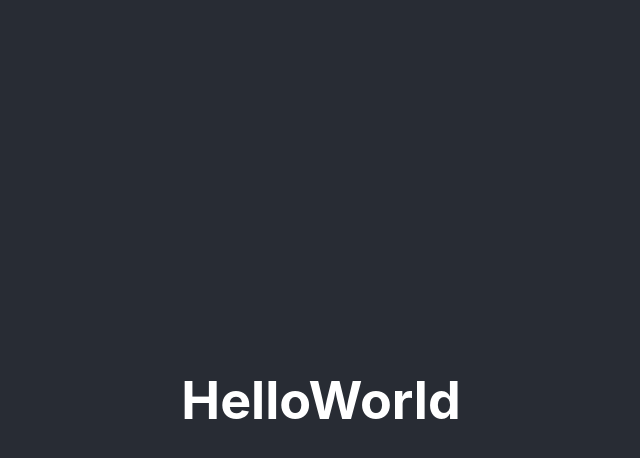
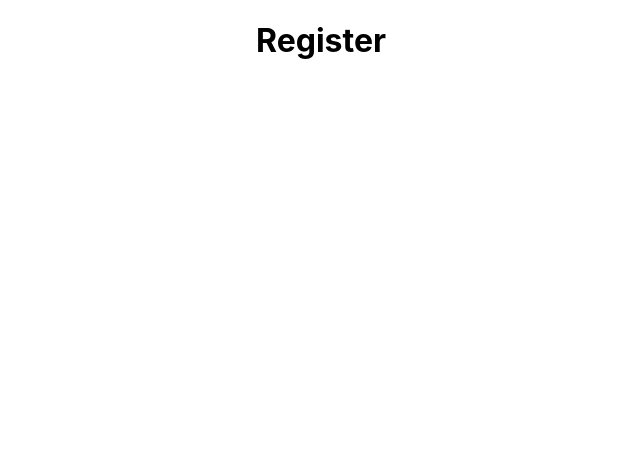
Before and after one commit to v1szk1s/aruba-frontend, a React (Create React App) app in the folder aruba-client/: page /register in a window 1280 px wide. Shown: the top 458 px of the page, without its empty margins (319-959 px from the left). Built offline with nearby package versions, Linux system fonts and the light colour scheme.

Commit message:
client structure

```diff
--- a/aruba-client/package.json
+++ b/aruba-client/package.json
@@ -3,11 +3,15 @@
   "version": "0.1.0",
   "private": true,
   "dependencies": {
+    "@emotion/react": "^11.11.1",
+    "@emotion/styled": "^11.11.0",
+    "@mui/material": "^5.14.15",
     "@testing-library/jest-dom": "^5.17.0",
     "@testing-library/react": "^13.4.0",
     "@testing-library/user-event": "^13.5.0",
     "react": "^18.2.0",
     "react-dom": "^18.2.0",
+    "react-router-dom": "^6.17.0",
     "react-scripts": "5.0.1",
     "web-vitals": "^2.1.4"
   },
--- a/aruba-client/src/App.js
+++ b/aruba-client/src/App.js
@@ -1,12 +1,18 @@
+import './App.css';
+import { Routes, Route } from "react-router-dom";
+import Home from "./pages/home/home";
+import Login from "./pages/login/login";
+import Register from "./pages/register/register";
 
-import './App.css';
 
 function App() {
   return (
     <div className="App">
-      <header className="App-header">
-        <h1>HelloWorld</h1>
-      </header>
+      <Routes>
+        <Route path="/" element={<Home/>} />
+        <Route path="/login" element={<Login/>} />
+        <Route path="/register" element={<Register/>} />
+      </Routes>
     </div>
   );
 }
--- a/aruba-client/src/index.js
+++ b/aruba-client/src/index.js
@@ -2,11 +2,14 @@ import React from 'react';
 import ReactDOM from 'react-dom/client';
 import './index.css';
 import App from './App';
+import { BrowserRouter } from 'react-router-dom';
 
 
 const root = ReactDOM.createRoot(document.getElementById('root'));
 root.render(
   <React.StrictMode>
+      <BrowserRouter>
     <App />
+    </BrowserRouter>
   </React.StrictMode>
 );
--- /dev/null
+++ b/aruba-client/src/pages/home/home.js
@@ -0,0 +1,10 @@
+import React from 'react'
+
+function Home() {
+
+  return (
+    <div>home</div>
+  )
+}
+
+export default Home
--- /dev/null
+++ b/aruba-client/src/pages/login/login.js
@@ -0,0 +1,11 @@
+import React from 'react'
+
+function Login() {
+  return (
+    <div>
+        <h1>Login</h1>
+    </div>
+  )
+}
+
+export default Login
--- /dev/null
+++ b/aruba-client/src/pages/register/register.js
@@ -0,0 +1,13 @@
+import React from 'react'
+
+function  Register() {
+
+  return (
+    <div>
+        <h1>Register</h1>
+
+    </div>
+  )
+}
+
+export default Register
```
Also changed, not shown: aruba-client/src/pages/home/home.css (added), aruba-client/src/pages/login/login.css (added), aruba-client/src/pages/register/register.css (added), 1 other file (tests, documents, lock files or other folders).
